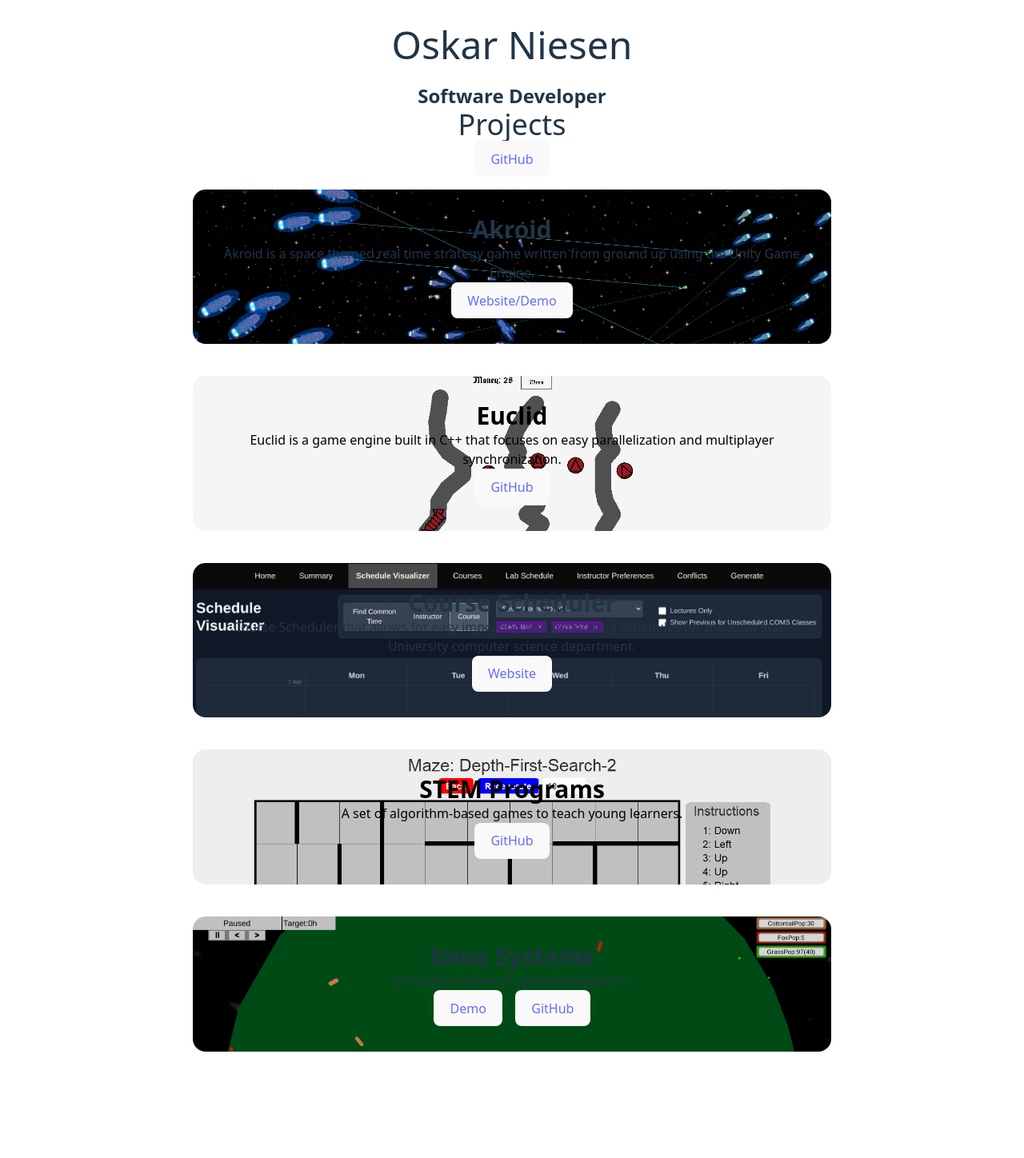
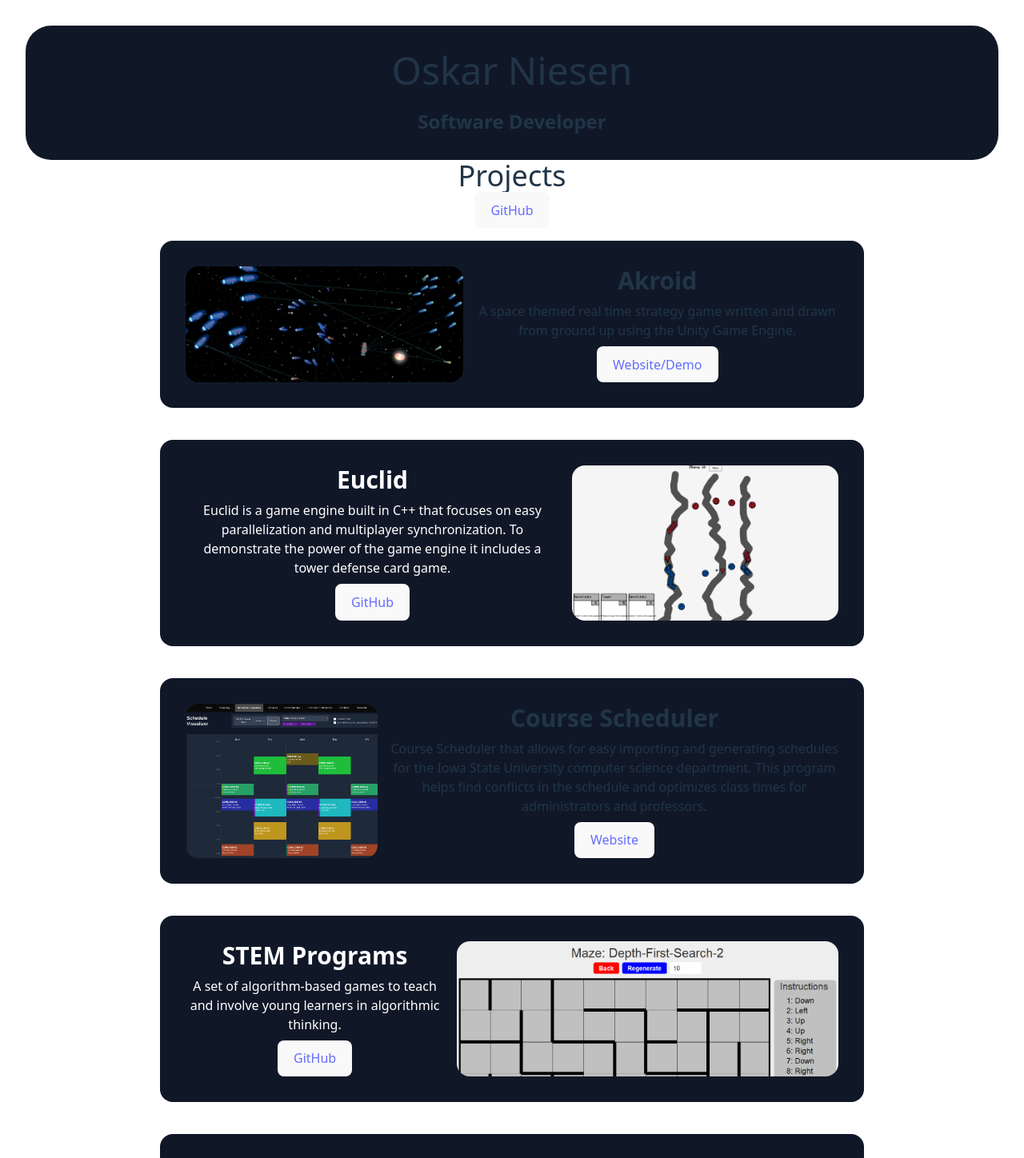
Before and after one commit to tuvus/Portfolio, a React (Vite) app: page / in a window 1280 px wide. Shown: the top 1448 px of the page at 80% size. Before the commit the page ends 1363 px from the top, so only its background shows below. Built offline with nearby package versions, Linux system fonts and the light colour scheme.

Commit message:
Moved images to the side

```diff
--- a/src/App.tsx
+++ b/src/App.tsx
@@ -4,7 +4,7 @@ function App() {
 
     return (
         <div className="min-h-screen w-full">
-            <header className="flex flex-col">
+            <header className="flex flex-col bg-gray-900 p-8 bg-blend-darken rounded-4xl">
                 <span className="text-5xl mb-6">Oskar Niesen</span>
                 <span className="text-2xl font-bold">Software Developer</span>
             </header>
@@ -13,43 +13,63 @@ function App() {
                 <a href="https://github.com/tuvus" target="_blank">
                     <button>GitHub</button>
                 </a>
-                <div className="flex flex-col w-3/4 gap-10 p-4 align-middle">
+                <div className="flex flex-col min-w-160 w-3/4 gap-10 p-4 align-middle">
                     <div
-                        className="flex flex-col items-center p-8 bg-[url(/src/assets/BigBattleHD.png)] md:bg-cover rounded-2xl">
+                        className="flex p-8 gap-4 bg-gray-900 rounded-2xl transform transition duration-300 hover:scale-102">
+                        <div
+                            className="w-3/4 min-w-60 bg-[url(/src/assets/BigBattleHD.png)] md:bg-cover rounded-2xl"/>
+                        <div className="flex flex-col gap-2 items-center">
                             <span className="font-bold text-3xl">Akroid</span>
-                        <span>Akroid is a space themed real time strategy game written from ground up using the Unity Game Engine.</span>
+                            <span>A space themed real time strategy game written and drawn from ground up using the Unity Game Engine.</span>
                             <a href="https://tuvus.github.io/" target="_blank">
                                 <button>Website/Demo</button>
                             </a>
                         </div>
+                    </div>
+
                     <div
-                        className="flex flex-col items-center p-8 bg-[url(/src/assets/Euclid.png)] md:bg-cover rounded-2xl">
-                        <span className="font-bold text-3xl text-black">Euclid</span>
-                        <span className="text-black">Euclid is a game engine built in C++ that focuses on easy parallelization and multiplayer synchronization.</span>
+                        className="flex p-8 gap-4 bg-gray-900 rounded-2xl">
+                        <div className="flex flex-col gap-2 items-center">
+                            <span className="font-bold text-3xl text-white">Euclid</span>
+                            <span className="text-white">Euclid is a game engine built in C++ that focuses on easy parallelization and multiplayer synchronization.
+                        To demonstrate the power of the game engine it includes a tower defense card game.</span>
                             <a href="https://github.com/tuvus/Euclid" target="_blank">
                                 <button>GitHub</button>
                             </a>
                         </div>
+                        <div className="w-5/4 min-w-60 bg-[url(/src/assets/Euclid.png)] md:bg-cover rounded-2xl"/>
+                    </div>
                     <div
-                        className="flex flex-col items-center p-8 bg-[url(/src/assets/CourseScheduler.png)] md:bg-cover rounded-2xl">
+                        className="flex p-8 gap-4 bg-gray-900 rounded-2xl">
+                        <div
+                            className="w-3/4 min-w-60 bg-[url(/src/assets/CourseScheduler.png)] md:bg-cover rounded-2xl"/>
+                        <div className="flex flex-col gap-2 items-center">
                             <span className="font-bold text-3xl ">Course Scheduler</span>
-                        <span className="">Course Scheduler that allows for easy importing and generating schedules for the Iowa State University computer science department.</span>
+                            <span className="">Course Scheduler that allows for easy importing and generating schedules for the Iowa State University computer science department.
+                        This program helps find conflicts in the schedule and optimizes class times for administrators and professors.</span>
                             <a href="https://seniord.cs.iastate.edu/2025-Dec-09/" target="_blank">
                                 <button>Website</button>
                             </a>
                         </div>
+                    </div>
                     <div
-                        className="flex flex-col items-center p-8 bg-[url(/src/assets/STEMPrograms.png)] md:bg-cover rounded-2xl">
-                        <span className="font-bold text-3xl text-black">STEM Programs</span>
-                        <span className="text-black">A set of algorithm-based games to teach young learners.</span>
+                        className="flex p-8 gap-4 bg-gray-900 rounded-2xl">
+                        <div className="flex flex-col gap-2 items-center">
+                            <span className="font-bold text-3xl text-white">STEM Programs</span>
+                            <span className="text-white">A set of algorithm-based games to teach and involve young learners in algorithmic thinking.</span>
                             <a href="https://github.com/CSE-Club-ISU/STEM-Programs" target="_blank">
                                 <button>GitHub</button>
                             </a>
                         </div>
+                        <div className="w-5/4 min-w-60 bg-[url(/src/assets/STEMPrograms.png)] md:bg-cover rounded-2xl"/>
+                    </div>
                     <div
-                        className="flex flex-col items-center p-8 bg-[url(/src/assets/IowaSystems.png)] md:bg-cover rounded-2xl">
+                        className="flex p-8 gap-4 bg-gray-900 rounded-2xl">
+                        <div
+                            className="w-3/4 min-w-60 bg-[url(/src/assets/IowaSystems.png)] md:bg-cover rounded-2xl"/>
+                        <div className="flex flex-col gap-2 items-center">
                             <span className="font-bold text-3xl">Iowa Systems</span>
-                        <span className="">Simulation of Iowa's prarie ecosystems.</span>
+                            <span className="">3d simulation of Iowa's prairie ecosystems to visualize the interactions of organisms.</span>
                             <div className="flex gap-4">
                                 <a href="https://tuvus.github.io/iowa-systems-demo/" target="_blank">
                                     <button>Demo</button>
@@ -60,6 +80,7 @@ function App() {
                             </div>
                         </div>
                     </div>
+                </div>
             </section>
         </div>
     )
```
Also changed, not shown: src/assets/STEMPrograms.png, src/assets/StarBackgroundLarge.png (added). Lines whose indentation alone changed are shown as unchanged.
